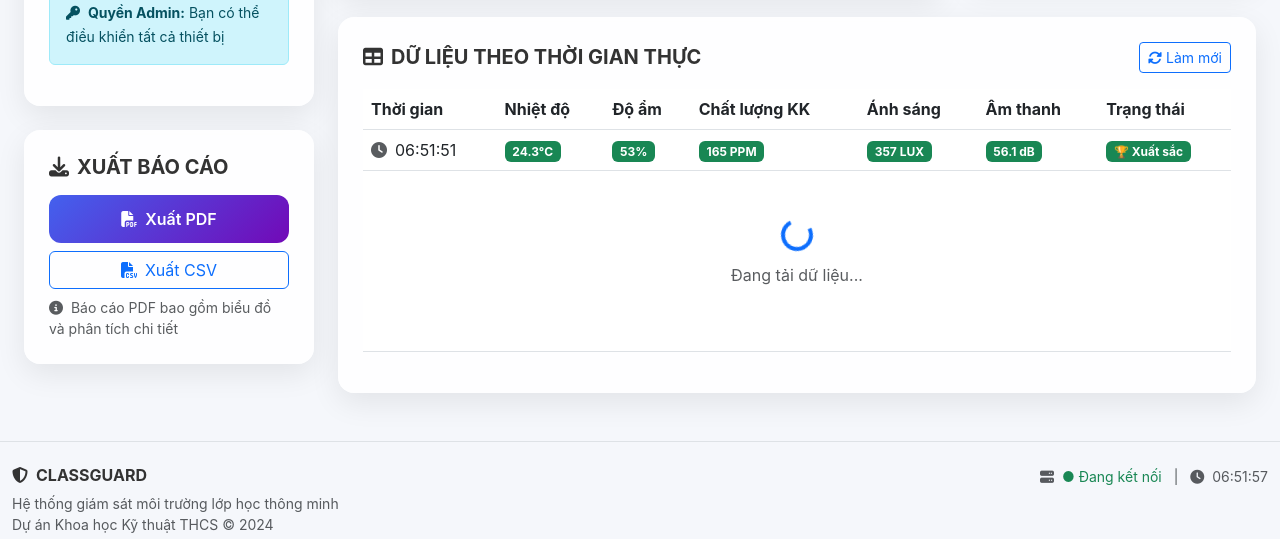
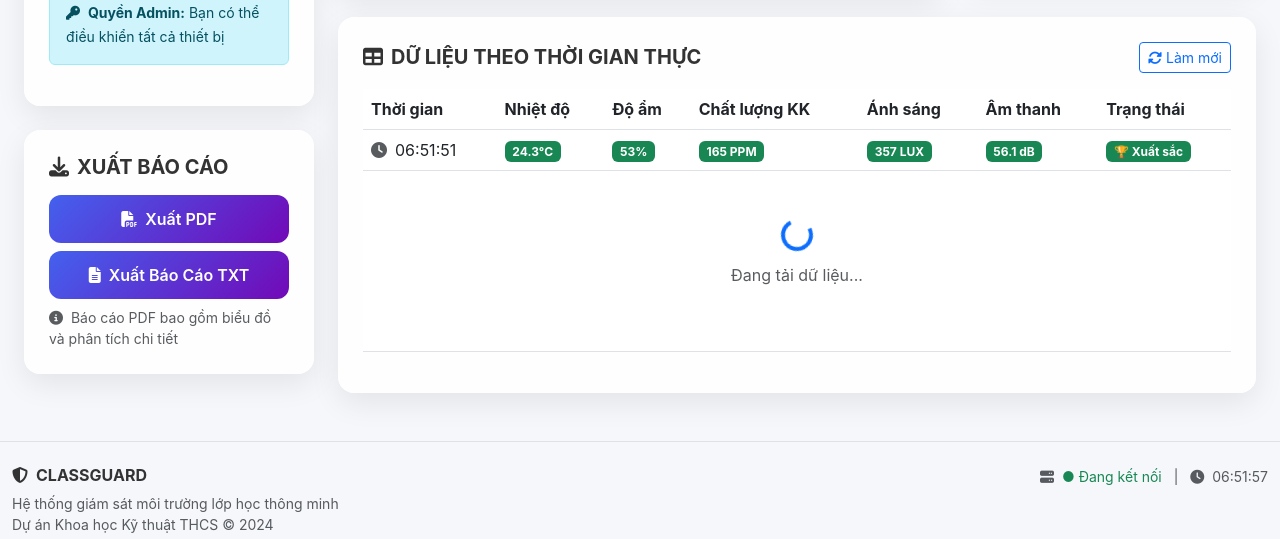
Before and after one commit to nguyenminhquan-80/CLASSGUARD_V07, a Flask app: page / in a window 1280 px wide. Shown: the part 902-1441 px from the top of the page. Run offline with Flask 3, Linux system fonts and the light colour scheme; a user stored in the database is signed in; data comes from the database, SQL or seed files in the repository.

Commit message:
Update dashboard.html

```diff
--- a/templates/dashboard.html
+++ b/templates/dashboard.html
@@ -401,9 +401,9 @@
                         <a href="/export/pdf" class="btn btn-export">
                             <i class="fas fa-file-pdf me-2"></i>Xuất PDF
                         </a>
-                        <a href="/export/csv" class="btn btn-outline-primary">
-                            <i class="fas fa-file-csv me-2"></i>Xuất CSV
-                        </a>
+                        <a href="/export/report" class="btn btn-export">
+    				<i class="fas fa-file-alt me-2"></i>Xuất Báo Cáo TXT
+			</a>
                     </div>
                     <small class="text-muted mt-2 d-block">
                         <i class="fas fa-info-circle me-1"></i>
```
